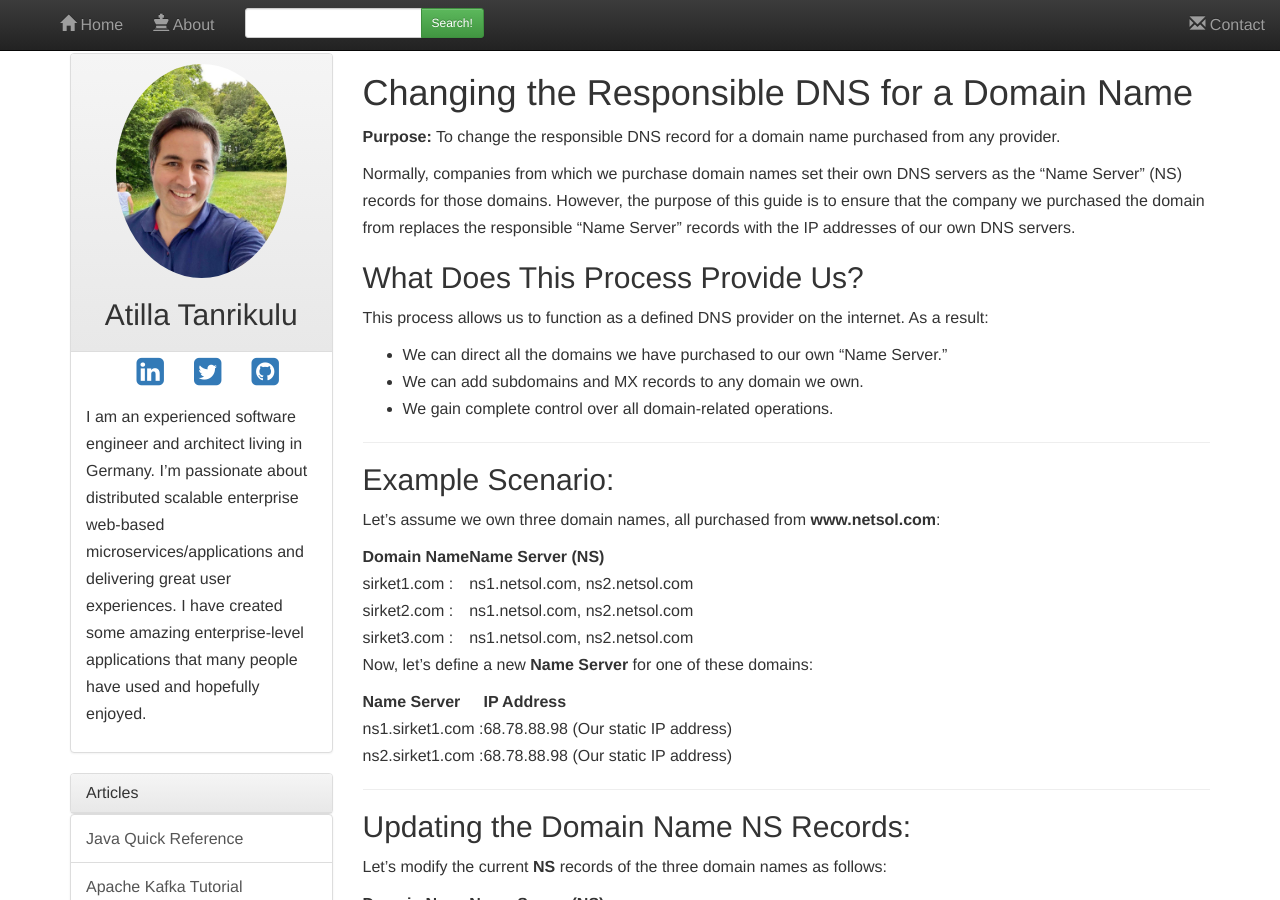
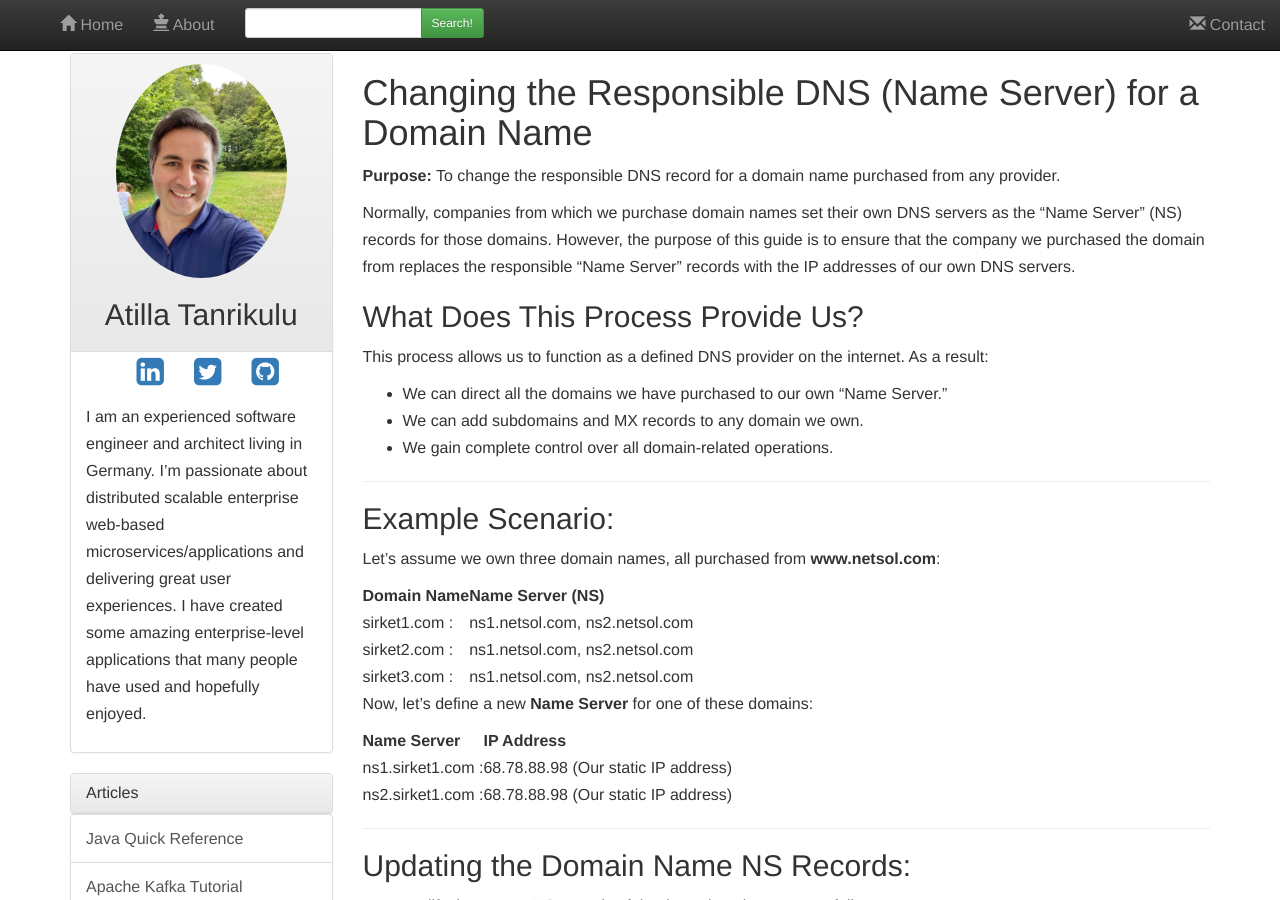
Before and after one commit to atillatan/blog, a Jekyll site: the page built from _articles/changing-the-responsible-dns-a-domain-name.md, in a window 1280 px wide and 900 px high. Built offline with Jekyll 4.4.1, drawn with Linux system fonts in a browser that asks for light colours; nearby versions of some CDN libraries; comment, search, counter and statistics services are not loaded; some of the changed text lies outside the part shown.

Commit message:
changing the responsible dns for a domain name

```diff
--- a/_articles/changing-the-responsible-dns-a-domain-name.md
+++ b/_articles/changing-the-responsible-dns-a-domain-name.md
@@ -3,8 +3,8 @@ layout: article
 permalink: null
 name: null
 file_type: null
-title: Changing the Responsible DNS for a Domain Name
-description: Changing the Responsible DNS for a Domain Name
+title: Changing the Responsible DNS (Name Server) for a Domain Name
+description: Changing the Responsible DNS (Name Server) for a Domain Name
 tags: System
 category: null
 sort_order: 120
@@ -20,7 +20,7 @@ comments: true
 redirect_url: null
 ---
 
-# Changing the Responsible DNS for a Domain Name
+# Changing the Responsible DNS (Name Server) for a Domain Name
 
 **Purpose:** To change the responsible DNS record for a domain name purchased from any provider.
 
```
